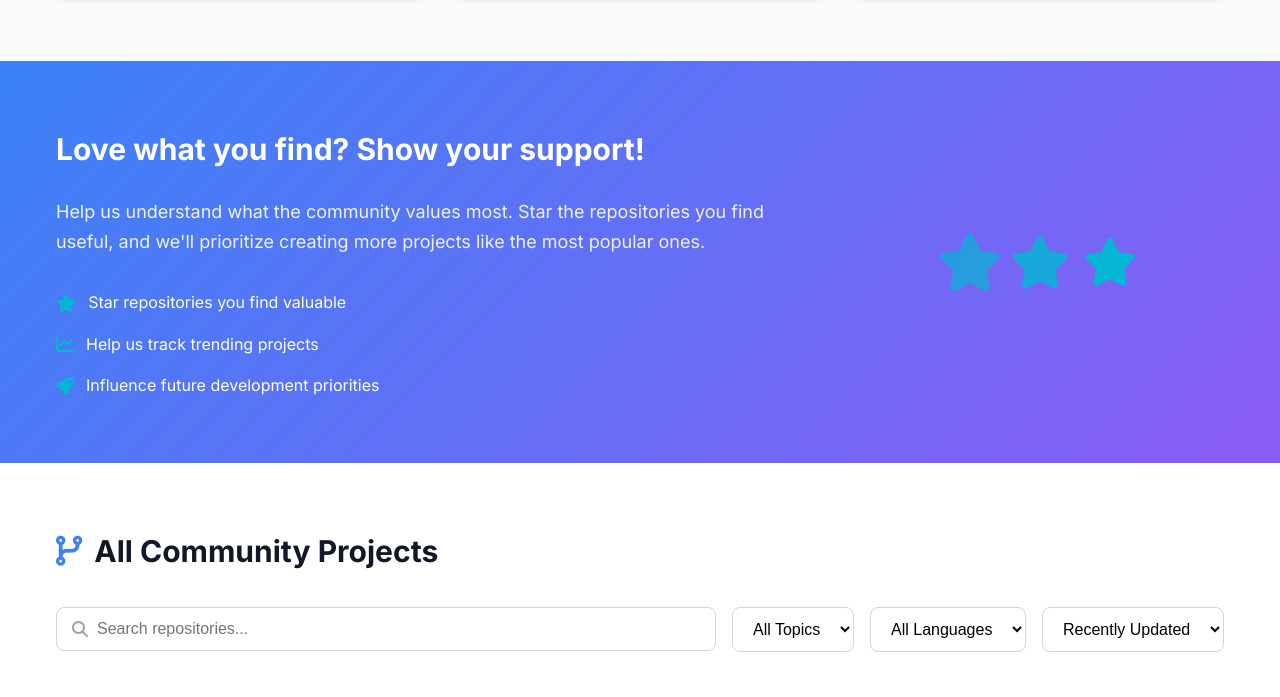
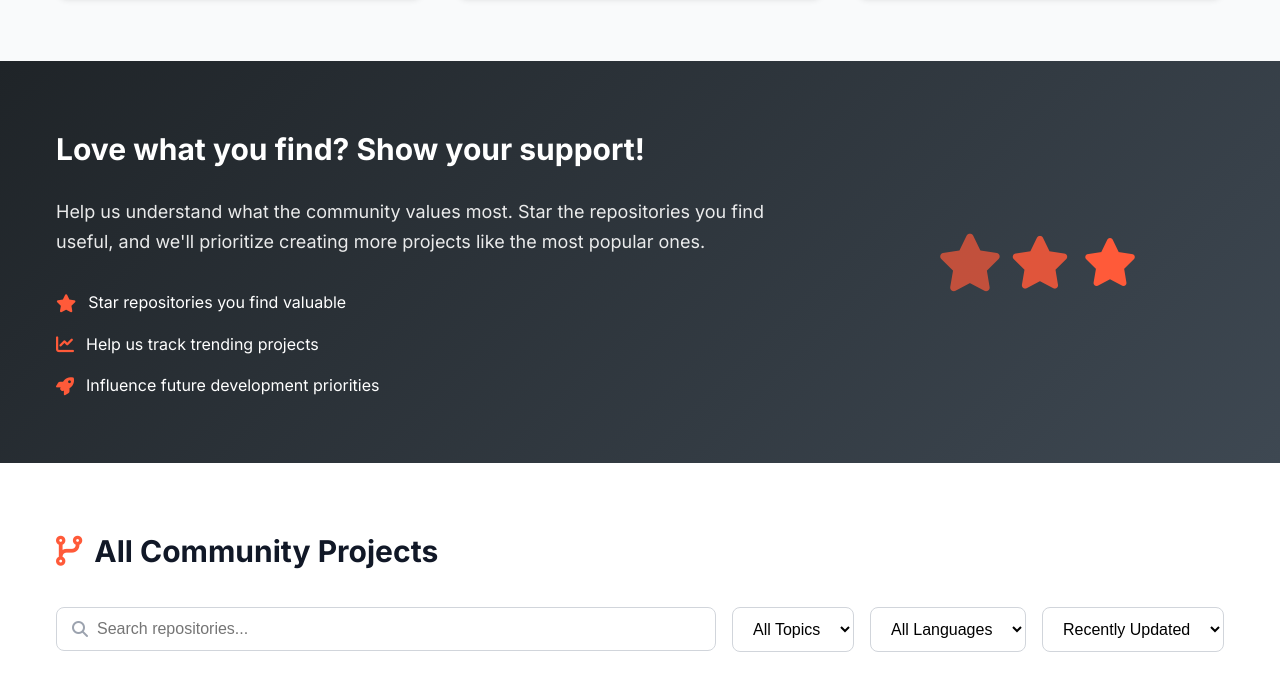
Before and after one commit to voiceflow-community/voiceflow-community.github.io, a plain HTML site: page index.html in a window 1280 px wide. Shown: the part 1173-1870 px from the top of the page. Drawn offline with nearby package versions, Linux system fonts and the light colour scheme.

Commit message:
style: update color variables and gradients in styles.css for improved branding consistency

```diff
--- a/styles.css
+++ b/styles.css
@@ -7,10 +7,13 @@
 
 :root {
     /* Voiceflow Brand Colors */
-    --primary-color: #3b82f6;
+    --primary-color: #ff5a39;
     --primary-dark: #2563eb;
     --secondary-color: #8b5cf6;
+    --vf-dark-color: #1f2428;
+    --vf-light-color: #3e4852;
     --accent-color: #06b6d4;
+    --vf-orange-color: #ff5a39;
     --success-color: #10b981;
     --warning-color: #f59e0b;
     --error-color: #ef4444;
@@ -29,7 +32,8 @@
     --gray-900: #111827;
 
     /* Gradients */
-    --gradient-primary: linear-gradient(135deg, var(--primary-color), var(--secondary-color));
+    --gradient-primary: linear-gradient(135deg, var(--vf-dark-color), var(--vf-light-color));
+    --gradient-logo: linear-gradient(135deg, var(--vf-dark-color), var(--primary-color));
     --gradient-accent: linear-gradient(135deg, var(--accent-color), var(--primary-color));
 
     /* Shadows */
@@ -223,7 +227,7 @@ body {
 }
 
 .gradient-text {
-    background: var(--gradient-primary);
+    background: var(--gradient-logo);
     -webkit-background-clip: text;
     -webkit-text-fill-color: transparent;
     background-clip: text;
@@ -513,7 +517,7 @@ body {
 }
 
 .feature i {
-    color: var(--accent-color);
+    color: var(--primary-color);
     font-size: var(--font-size-lg);
 }
 
@@ -530,7 +534,7 @@ body {
 
 .star-animation i {
     font-size: 3rem;
-    color: var(--accent-color);
+    color: var(--vf-orange-color);
     animation: pulse 2s ease-in-out infinite;
 }
 
```
